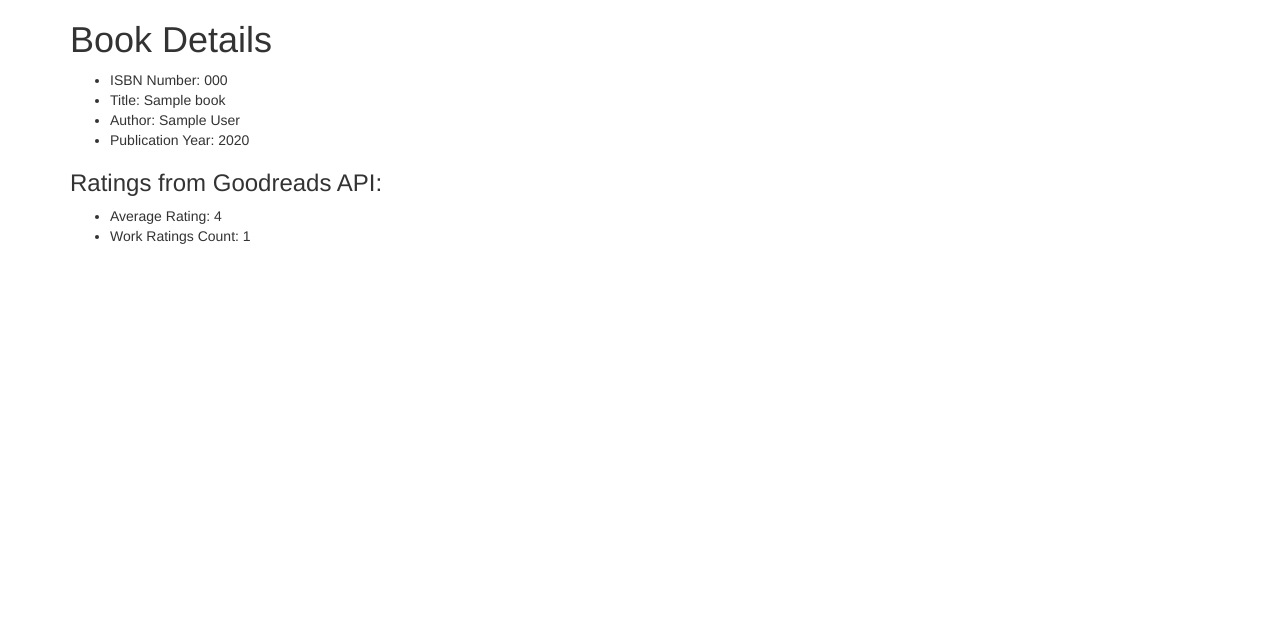
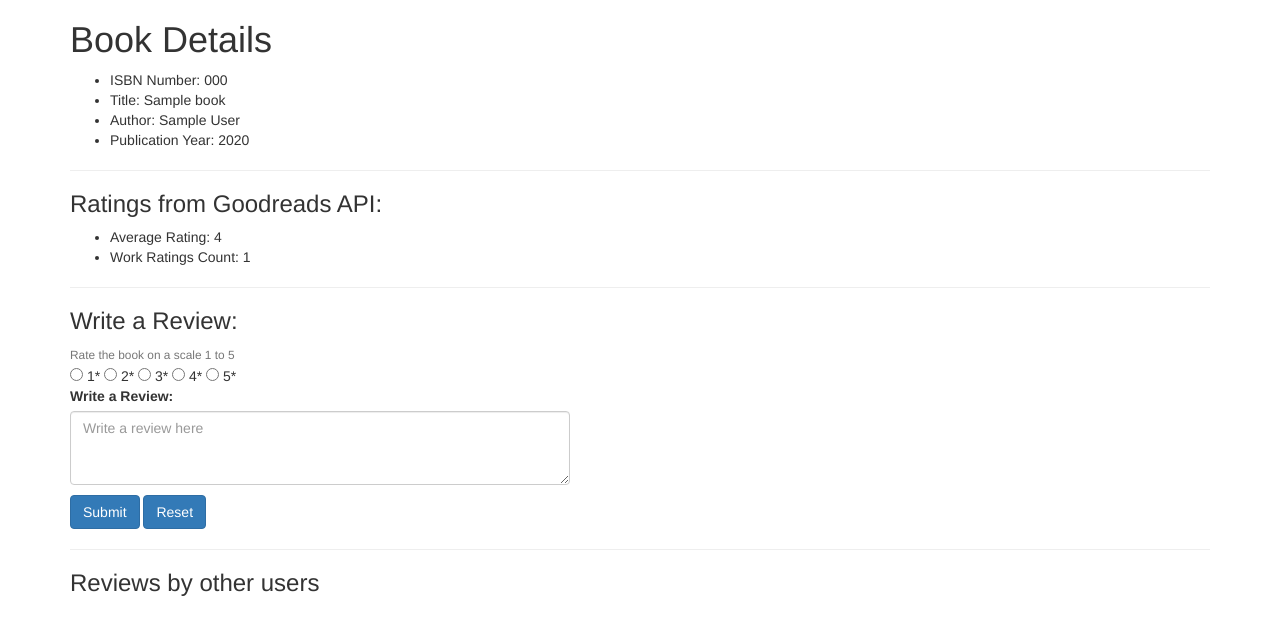
Before and after one commit to pavanIITB/CS50WebDev, a Flask app: template templates/book.html in a window 1280 px wide. Shown: the top 635 px of the page. Run offline with Flask 2, Linux system fonts and the light colour scheme; the template is opened without the code that fills it: most values are stand-ins (such as "Sample title", 1, 10 or a date in 2020); some libraries are stand-ins or nearby versions.

Commit message:
added reviews

```diff
--- a/application.py
+++ b/application.py
@@ -156,5 +156,13 @@ def flight_api(isbn):
         return jsonify({"error": "Invalid ISBN"}), 404
 
 
+@app.route("/review", methods=["POST"])
+def review():
+    review = request.form.get("input_review")
+    rating = request.form.get("rating")
+
+    return render_template("test.html", review = review, rating = rating)
+
+
 if __name__ == '__main__':
     app.run(debug=True)
--- a/templates/book.html
+++ b/templates/book.html
@@ -5,6 +5,8 @@
 {% endblock %}
 
 {% block body %}
+    <div class="col">
+
     <h1>Book Details</h1>
 
     <ul>
@@ -14,10 +16,50 @@
         <li>Publication Year: {{ book.year}}</li>
     </ul>
 
+    <hr>
+
     <h3>Ratings from Goodreads API:</h3>
     <ul>
         <li>Average Rating: {{ info['books'][0]['average_rating'] }}</li>
         <li>Work Ratings Count: {{ info['books'][0]['work_ratings_count'] }}</li>
    </ul>
 
+   <hr>
+
+   <h3>Write a Review:</h3>
+
+   <form action="{{ url_for('review') }}" method="post">
+        <div class="form-row">
+            <small id="Rating" class="form-text text-muted">Rate the book on a scale 1 to 5</small>
+            <div class="form-check form-check-inline">
+
+
+                <input type="radio" name="rating" value="1"> 1*     </input>
+                <input type="radio" name="rating" value="2"> 2*     </input>
+                <input type="radio" name="rating" value="3"> 3*     </input>
+                <input type="radio" name="rating" value="4"> 4*     </input>
+                <input type="radio" name="rating" value="5"> 5*     </input>
+
+            </div>
+
+            <div class="mx-auto" style="width: 500px; margin-bottom: 10px;">
+                <label for="input_review">Write a Review:</label>
+                <textarea type="text" class="form-control" name="input_review" placeholder="Write a review here" rows="3"></textarea>
+            </div>
+        </div>
+
+        <div class="form-row">
+            <button class="btn btn-primary">Submit</button>
+            <input class="btn btn-primary" type="reset" value="Reset">
+        </div>
+
+    </form>
+
+    <hr>
+    </div>
+
+    <div class="col">
+
+        <h3>Reviews by other users</h3>
+    </div>
 {% endblock %}
```
Also changed, not shown: templates/test.html (added, +12 -0 lines), 17 other files.
